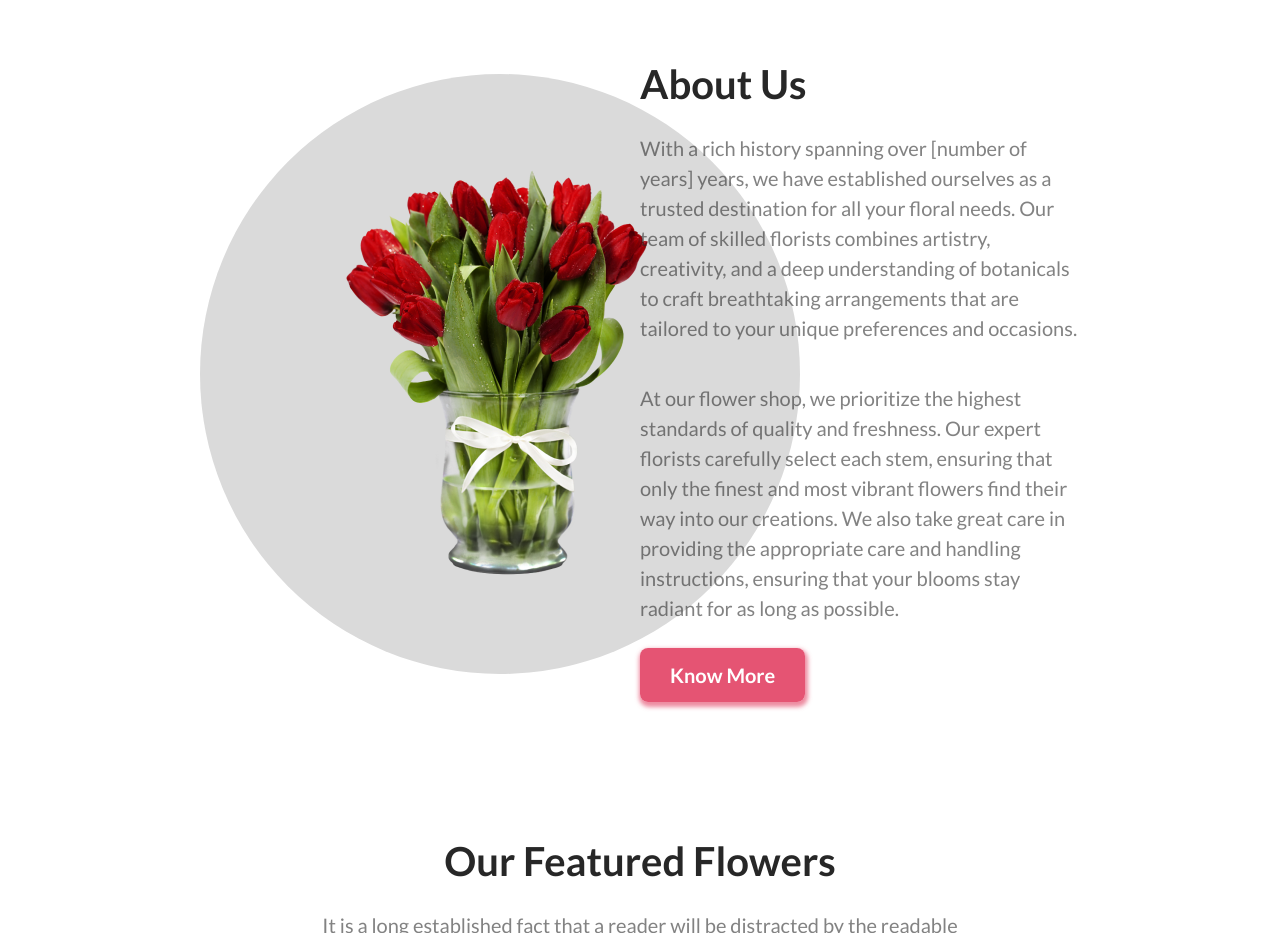
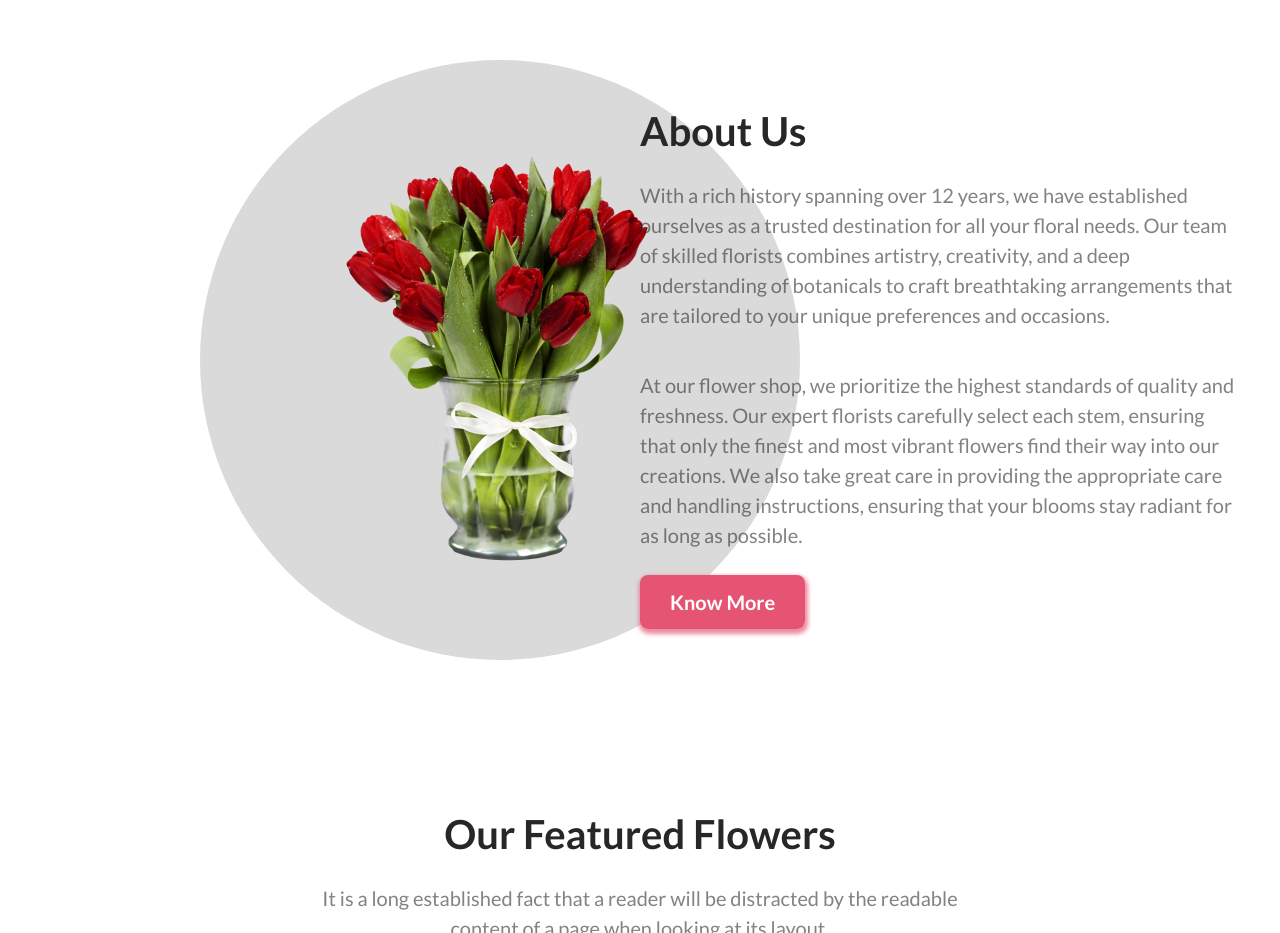
Before and after one commit to only1tarunno/Flowers, a plain HTML site: page index.html in a window 1280 px wide. Shown: the part 860-1793 px from the top of the page. Drawn offline with Linux system fonts and the light colour scheme.

Commit message:
width add

```diff
--- a/css/style.css
+++ b/css/style.css
@@ -248,3 +248,6 @@ footer h5{
 .abt-right{
     width: 50%;
 }
+.abt-right p{
+    width: 600px;
+}
--- a/index.html
+++ b/index.html
@@ -32,7 +32,7 @@
         </div>
         <div class="abt-right">
             <h2>About Us</h2>
-            <p>With a rich history spanning over [number of years] years, we have established ourselves as a trusted destination for all your floral needs. Our team of skilled florists combines artistry, creativity, and a deep understanding of botanicals to craft breathtaking arrangements that are tailored to your unique preferences and occasions.</p>
+            <p>With a rich history spanning over 12 years, we have established ourselves as a trusted destination for all your floral needs. Our team of skilled florists combines artistry, creativity, and a deep understanding of botanicals to craft breathtaking arrangements that are tailored to your unique preferences and occasions.</p>
             <p>At our flower shop, we prioritize the highest standards of quality and freshness. Our expert florists carefully select each stem, ensuring that only the finest and most vibrant flowers find their way into our creations. We also take great care in providing the appropriate care and handling instructions, ensuring that your blooms stay radiant for as long as possible.</p>
             <a href="#" class="cs-btn">Know More</a>
         </div>
```
